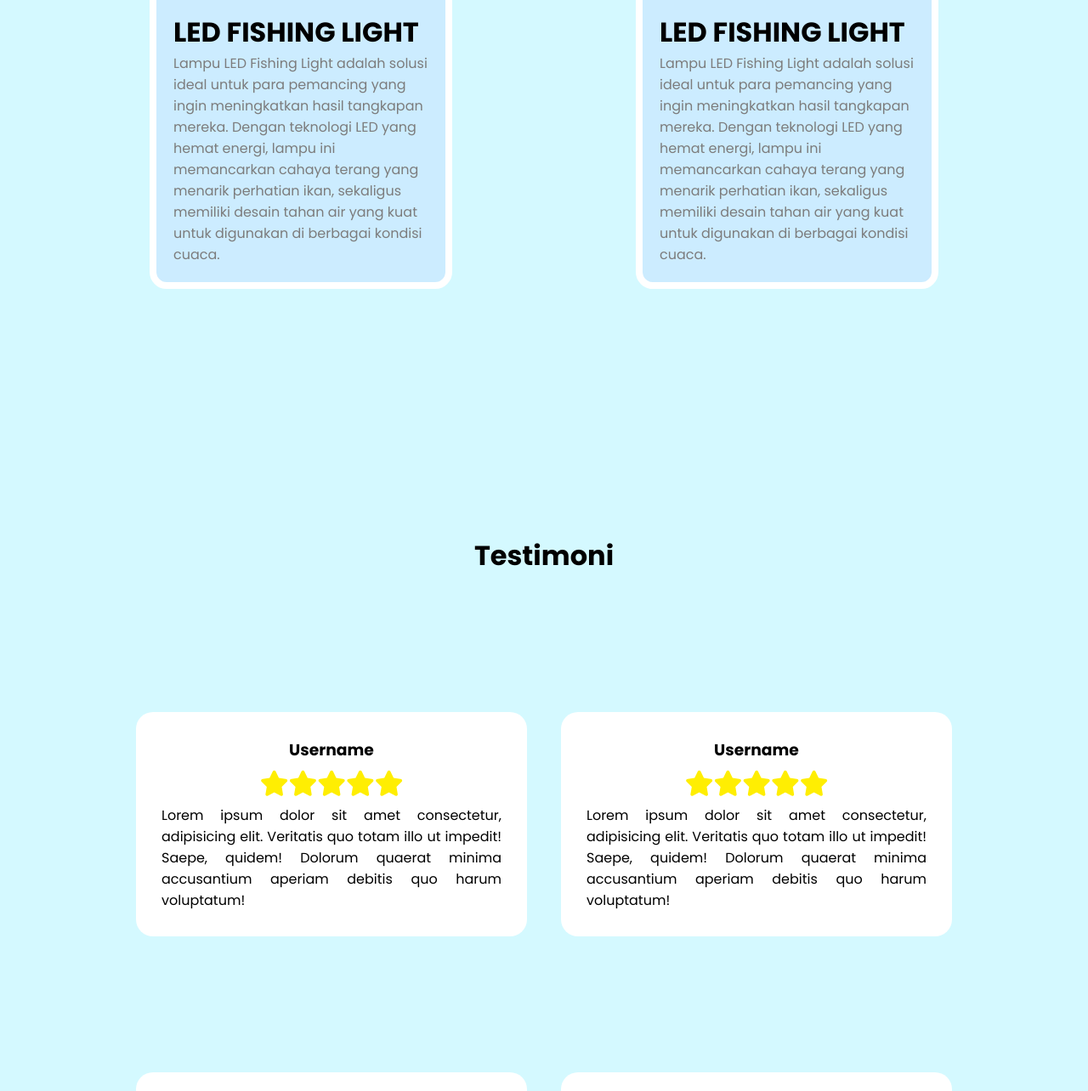
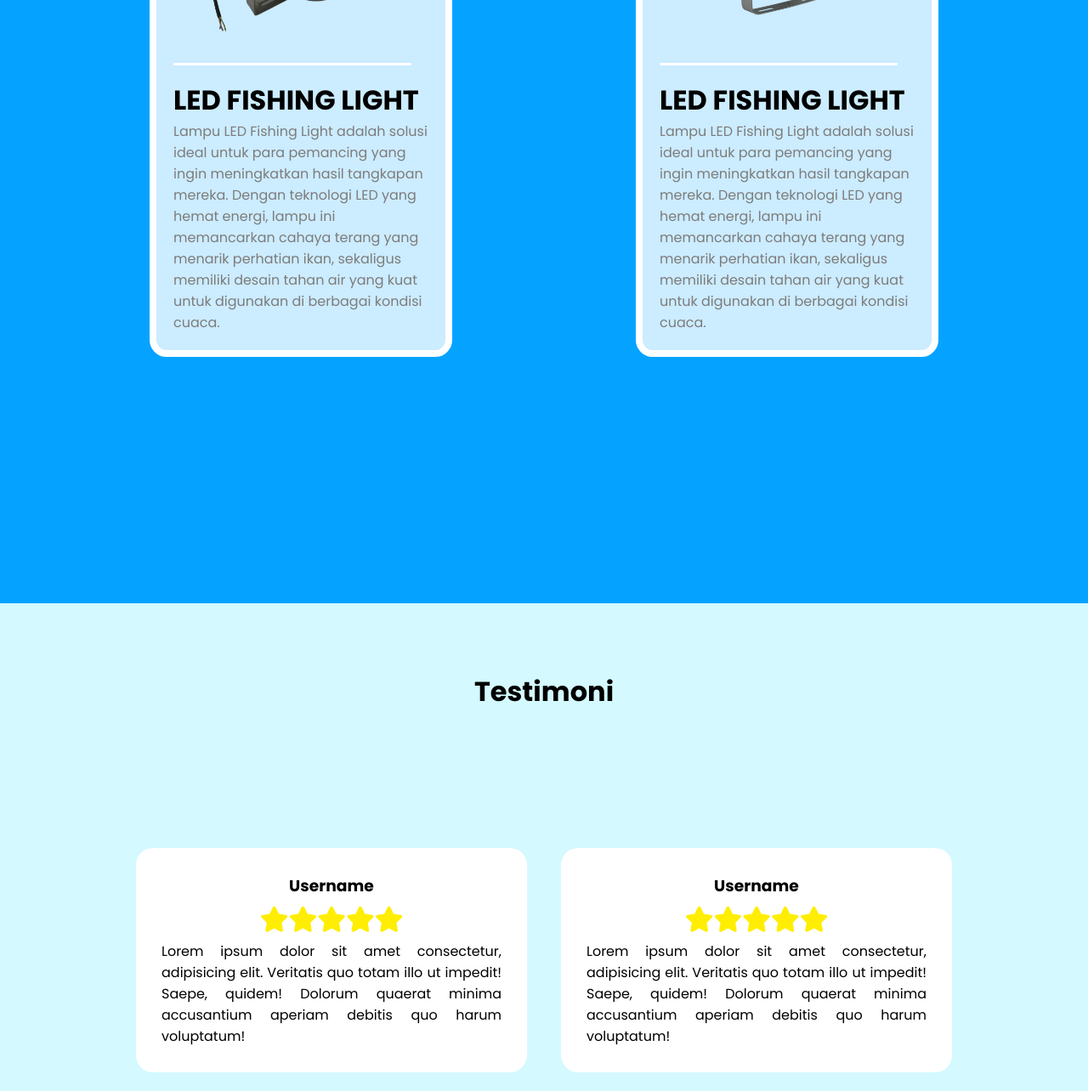
Before and after one commit to habibahmad1/ptcahaya, a plain HTML site: page index.html in a window 1280 px wide. Shown: the part 2487-3771 px from the top of the page at 85% size. Drawn offline with Linux system fonts and the light colour scheme.

Commit message:
edit width testimoni

```diff
--- a/css/style.css
+++ b/css/style.css
@@ -148,6 +148,10 @@ nav {
 
 /* Content Product */
 .content-product {
+  background-color: #05a3ff;
+  display: flex;
+  flex-direction: column;
+  color: #fff;
 }
 .product {
   display: flex;
@@ -203,6 +207,13 @@ nav {
 }
 
 /* Content Testimoni */
+.content-testimoni {
+  background-color: #d4f9ff;
+  display: flex;
+  flex-direction: column;
+  align-items: center;
+  margin: 80px 0 0 0;
+}
 .star {
   display: flex;
   color: #ffee02;
@@ -239,6 +250,9 @@ nav {
 /* Content About */
 .content-about {
   padding-top: 100px;
+  background-color: #05a3ff;
+  align-items: center;
+  color: #fff;
 }
 
 .about {
@@ -359,4 +373,8 @@ nav {
   .content-footer {
     height: 350px;
   }
+
+  .card-testimoni {
+    width: 300px;
+  }
 }
```
